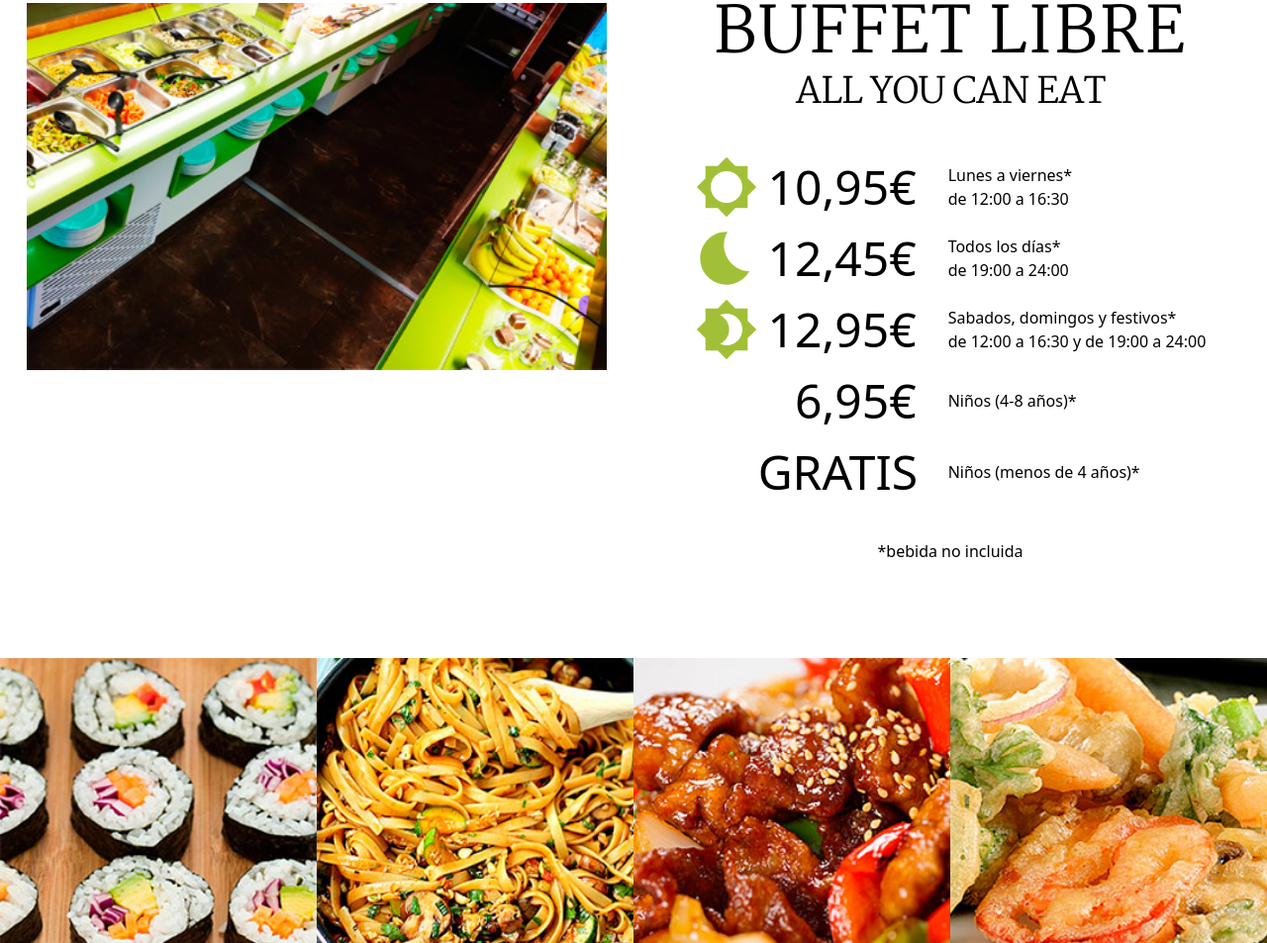
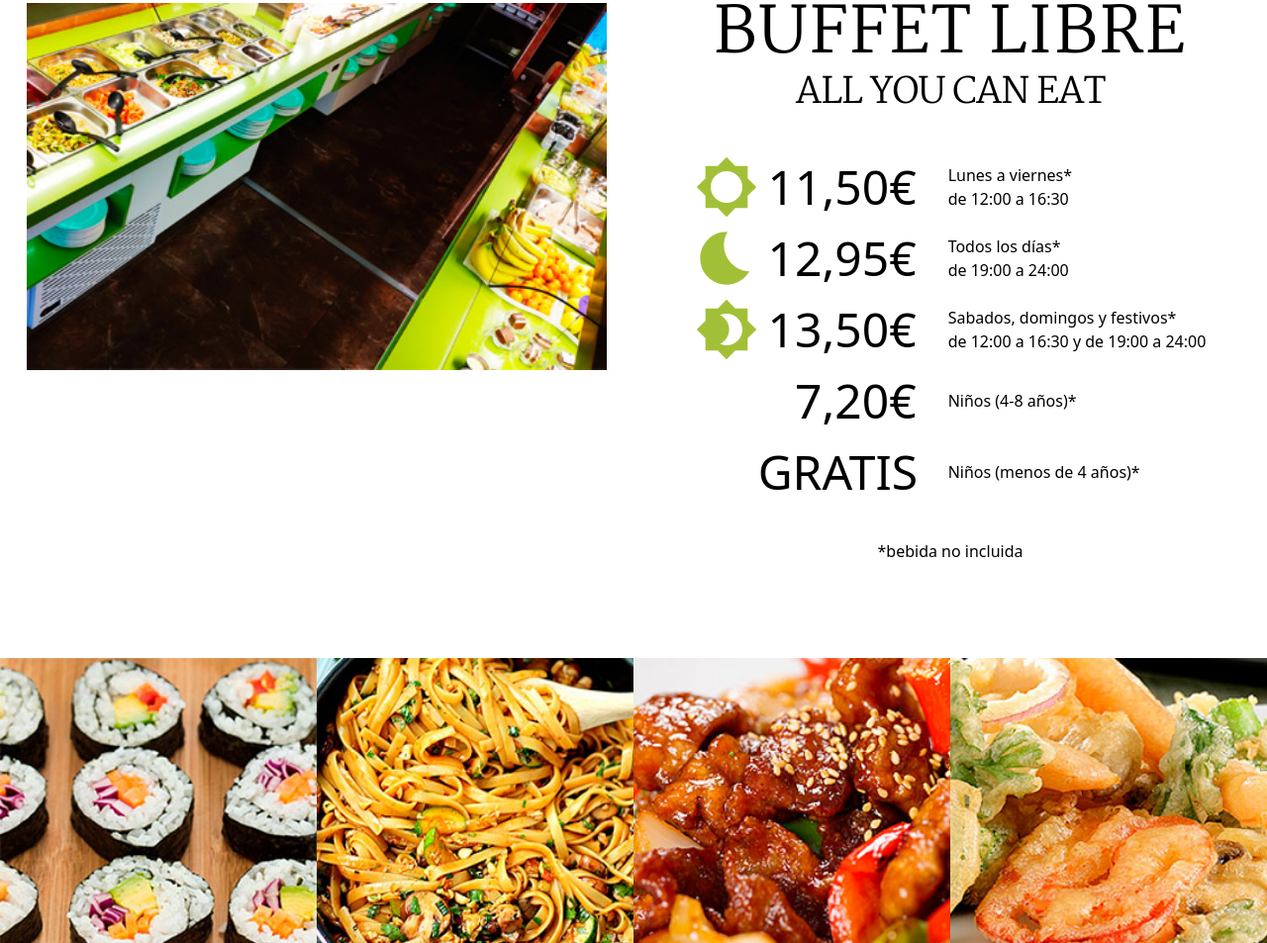
Before and after one commit to DaniGuardiola/shishang-web, a website: page src/index.html in a window 1280 px wide. Shown: the part 775-1728 px from the top of the page at 99% size. Drawn offline with nearby package versions, Linux system fonts and the light colour scheme; files that its build step writes are made by us from their sources.

Commit message:
update prices

```diff
--- a/src/index.html
+++ b/src/index.html
@@ -123,7 +123,7 @@
                   d="M20 15.31L23.31 12 20 8.69V4h-4.69L12 .69 8.69 4H4v4.69L.69 12 4 15.31V20h4.69L12 23.31 15.31 20H20v-4.69zM12 18c-3.31 0-6-2.69-6-6s2.69-6 6-6 6 2.69 6 6-2.69 6-6 6z" />
               </svg>
               <p class="flex-shrink-0 w-32 text-4xl text-right sm:text-5xl sm:w-40">
-                10,95€
+                11,50€
               </p>
               <p class="ml-4 text-left sm:ml-8">
                 Lunes a viernes*<br />de 12:00 a 16:30
@@ -138,7 +138,7 @@
                   d="M12.34 2.02C6.59 1.82 2 6.42 2 12c0 5.52 4.48 10 10 10 3.71 0 6.93-2.02 8.66-5.02-7.51-.25-12.09-8.43-8.32-14.96z" />
               </svg>
               <p class="flex-shrink-0 w-32 text-4xl text-right sm:text-5xl sm:w-40">
-                12,45€
+                12,95€
               </p>
               <p class="ml-4 text-left sm:ml-8">
                 Todos los días*<br />de 19:00 a 24:00
@@ -153,7 +153,7 @@
                   d="M20 8.69V4h-4.69L12 .69 8.69 4H4v4.69L.69 12 4 15.31V20h4.69L12 23.31 15.31 20H20v-4.69L23.31 12 20 8.69zM12 18c-.89 0-1.74-.2-2.5-.55C11.56 16.5 13 14.42 13 12s-1.44-4.5-3.5-5.45C10.26 6.2 11.11 6 12 6c3.31 0 6 2.69 6 6s-2.69 6-6 6z" />
               </svg>
               <p class="flex-shrink-0 w-32 text-4xl text-right sm:text-5xl sm:w-40">
-                12,95€
+                13,50€
               </p>
               <p class="ml-4 text-left sm:ml-8">
                 Sabados, domingos y festivos*<br />de 12:00 a 16:30 y de 19:00
@@ -165,7 +165,7 @@
               <!-- sun & moon icon -->
               <div class="flex-shrink-0 w-0 sm:w-16"></div>
               <p class="flex-shrink-0 w-32 text-4xl text-right sm:text-5xl sm:w-40">
-                6,95€
+                7,20€
               </p>
               <p class="ml-4 text-left sm:ml-8">Niños (4-8 años)*</p>
             </div>
```
